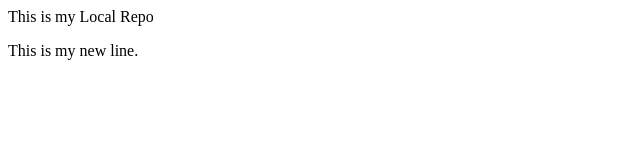
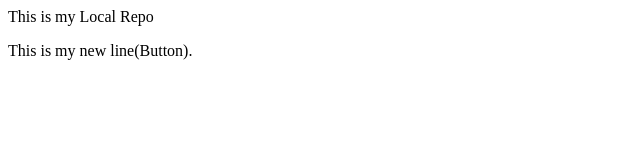
Before and after one commit to Muhammad-Hanzala786/Local-Repo, a plain HTML site: page index.html in a window 1280 px wide. Shown: the full height of the page, 0-640 px from the left. Drawn offline with Linux system fonts and the light colour scheme.

```diff
--- a/index.html
+++ b/index.html
@@ -1,4 +1,4 @@
 <p>This is my Local Repo</p>
 <p>
-    This is my new line.
+    This is my new line(Button).
 </p>
```
